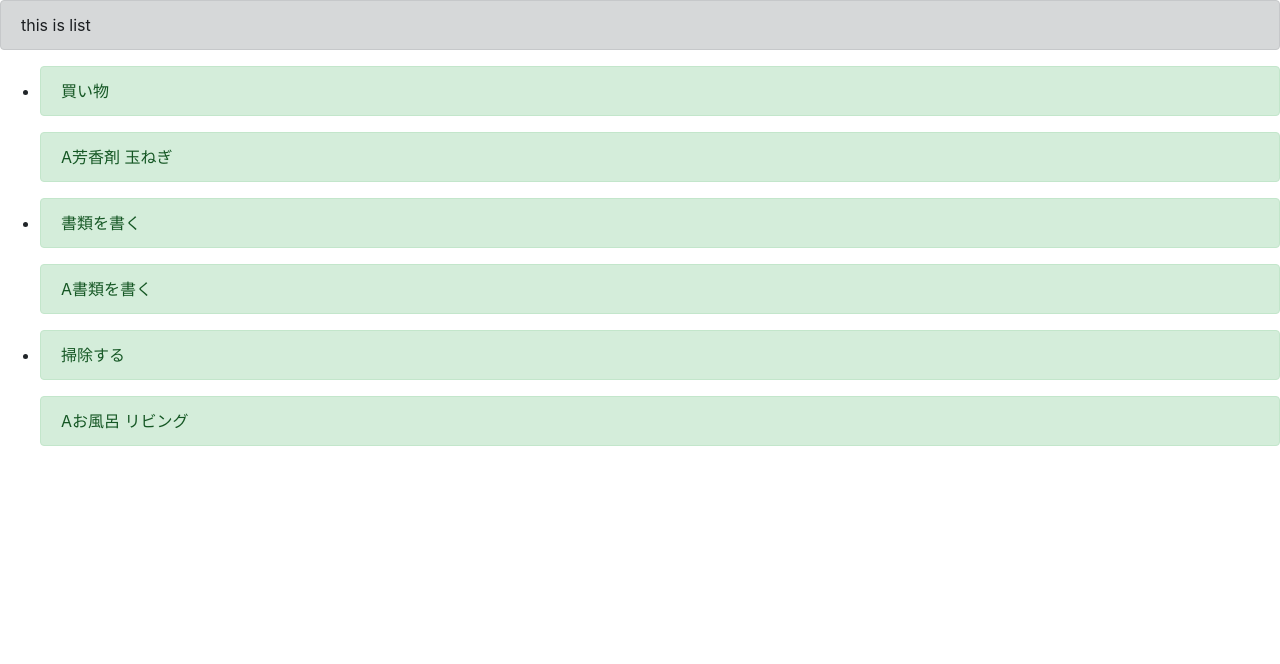
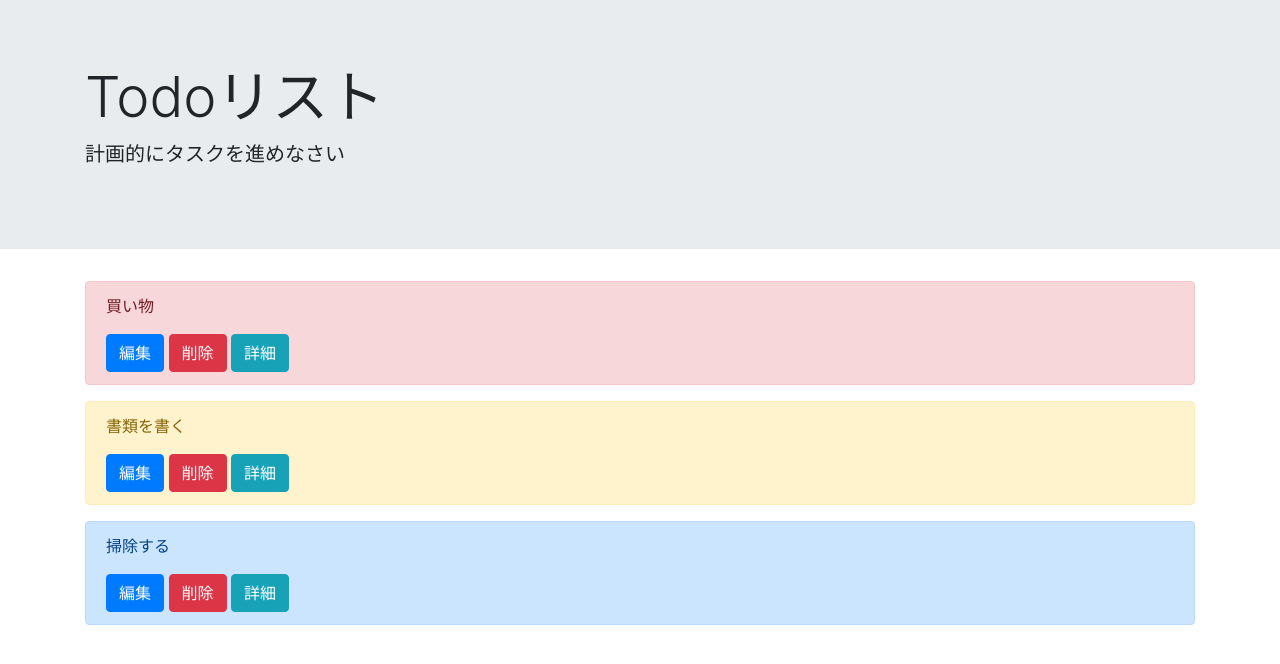
Before and after one commit to dogmoka/django_todo, a Django app: page /list/ in a window 1280 px wide. Shown: the top 664 px of the page. Run offline with Django 4.2, Linux system fonts and the light colour scheme; data comes from the database, SQL or seed files in the repository; both versions use the stored data as it was after the commit.

Commit message:
Todoリスト4日目

```diff
--- a/templates/base.html
+++ b/templates/base.html
@@ -1,14 +1,16 @@
+{% load static %}
 <!doctype html>
 <html lang="en">
 <head>
     <!-- Required meta tags -->
     <meta charset="utf-8">
     <meta name="viewport" content="width=device-width, initial-scale=1, shrink-to-fit=no">
+    <link rel="icon" type="image/x-icon" href="{% static 'favicon.ico' %}">
 
     <!-- Bootstrap CSS -->
     <link rel="stylesheet" href="https://cdn.jsdelivr.net/npm/bootstrap@4.6.2/dist/css/bootstrap.min.css" integrity="sha384-xOolHFLEh07PJGoPkLv1IbcEPTNtaed2xpHsD9ESMhqIYd0nLMwNLD69Npy4HI+N" crossorigin="anonymous">
 
-    <title>Hello, world!</title>
+    <title>Todo管理</title>
 </head>
 <body>
 
--- a/templates/list.html
+++ b/templates/list.html
@@ -2,24 +2,24 @@
 {% extends "base.html" %}
 
 {% block header %}
-
-<div class="alert alert-dark" role="alert">
-    this is list
+<div class="jumbotron jumbotron-fluid">
+    <div class="container">
+        <h1 class="display-4">Todoリスト</h1>
+        <p class="lead">計画的にタスクを進めなさい</p>
+    </div>
 </div>
-
-{% endblock %}
+{% endblock header %}
 
 {% block content %}
-    <ul>
-        {% for item in object_list %}
-            <li>
-                <div class="alert alert-success" role="alert">
-                    {{ item.title }}
-                </div>
-                <div class="alert alert-success" role="alert">
-                    A{{ item.memo }}
-                </div>
-            </li>
-        {% endfor %}
-    </ul>
+<div class = "container">
+    {% for item in object_list %}
+        <!-- itm.priorityはmodelのpriorityと連携している -->
+        <div class="alert alert-{{ item.priority }}" role="alert">
+            <p>{{ item.title }}</p>
+            <a href="#" class="btn btn-primary btn" tabindex="-1" role="button" aria-disabled="true">編集</a>
+            <a href="#" class="btn btn-danger btn" tabindex="-1" role="button" aria-disabled="true">削除</a>
+            <a href="#" class="btn btn-info btn" tabindex="-1" role="button" aria-disabled="true">詳細</a>
+        </div>
+    {% endfor %}
+</div>
 {% endblock %}
--- a/todo/models.py
+++ b/todo/models.py
@@ -6,6 +6,18 @@ from django.db import models
 class TodoModel(models.Model):
     title = models.CharField(max_length=100)
     memo = models.TextField()
+    priority = models.CharField(
+        max_length=10,
+        choices=(
+            # (DB上の値, 管理画面などで表示される値)
+            # DB上の値はlist.htmlのclass名に使われる
+            ('primary', '低'),
+            ('warning', '中'),
+            ('danger', '高'),
+        ),
+        default='warning',
+    )
+    duedate = models.DateField()
     # created_at = models.DateTimeField(auto_now_add=True)
     # updated_at = models.DateTimeField(auto_now=True)
 
--- a/todoproject/settings.py
+++ b/todoproject/settings.py
@@ -107,7 +107,7 @@ AUTH_PASSWORD_VALIDATORS = [
 
 LANGUAGE_CODE = 'en-us'
 
-TIME_ZONE = 'UTC'
+TIME_ZONE = 'Japan'
 
 USE_I18N = True
 
@@ -117,7 +117,7 @@ USE_TZ = True
 # Static files (CSS, JavaScript, Images)
 # https://docs.djangoproject.com/en/4.2/howto/static-files/
 
-STATIC_URL = 'static/'
+STATIC_URL = '/static/'
 
 # Default primary key field type
 # https://docs.djangoproject.com/en/4.2/ref/settings/#default-auto-field
```
Also changed, not shown: README.md, db.sqlite3, static/fabicon.ico (added), todo/migrations/0002_todomodel_duedate_todomodel_priority.py (added), todo/migrations/0003_alter_todomodel_priority.py (added).
